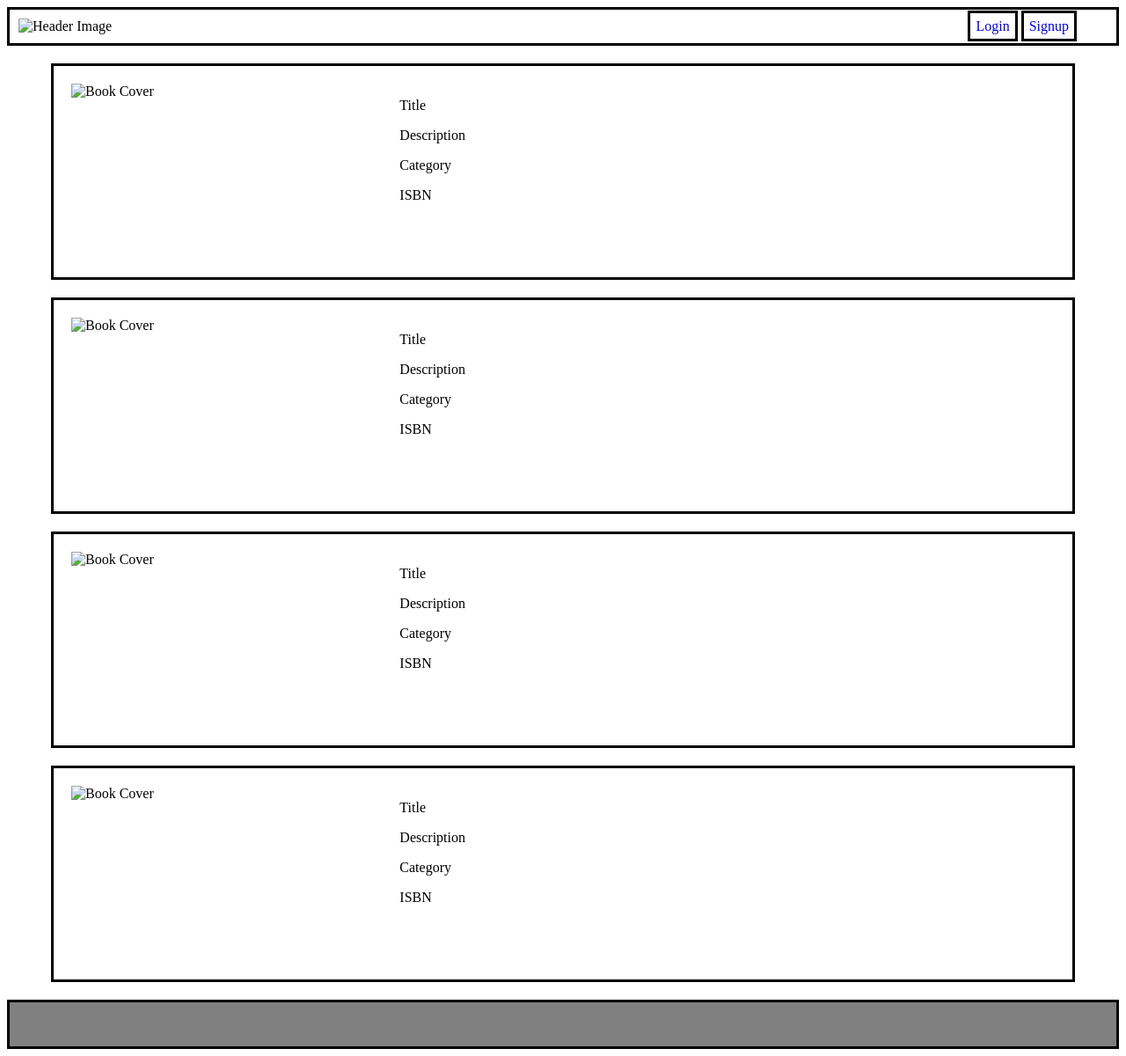
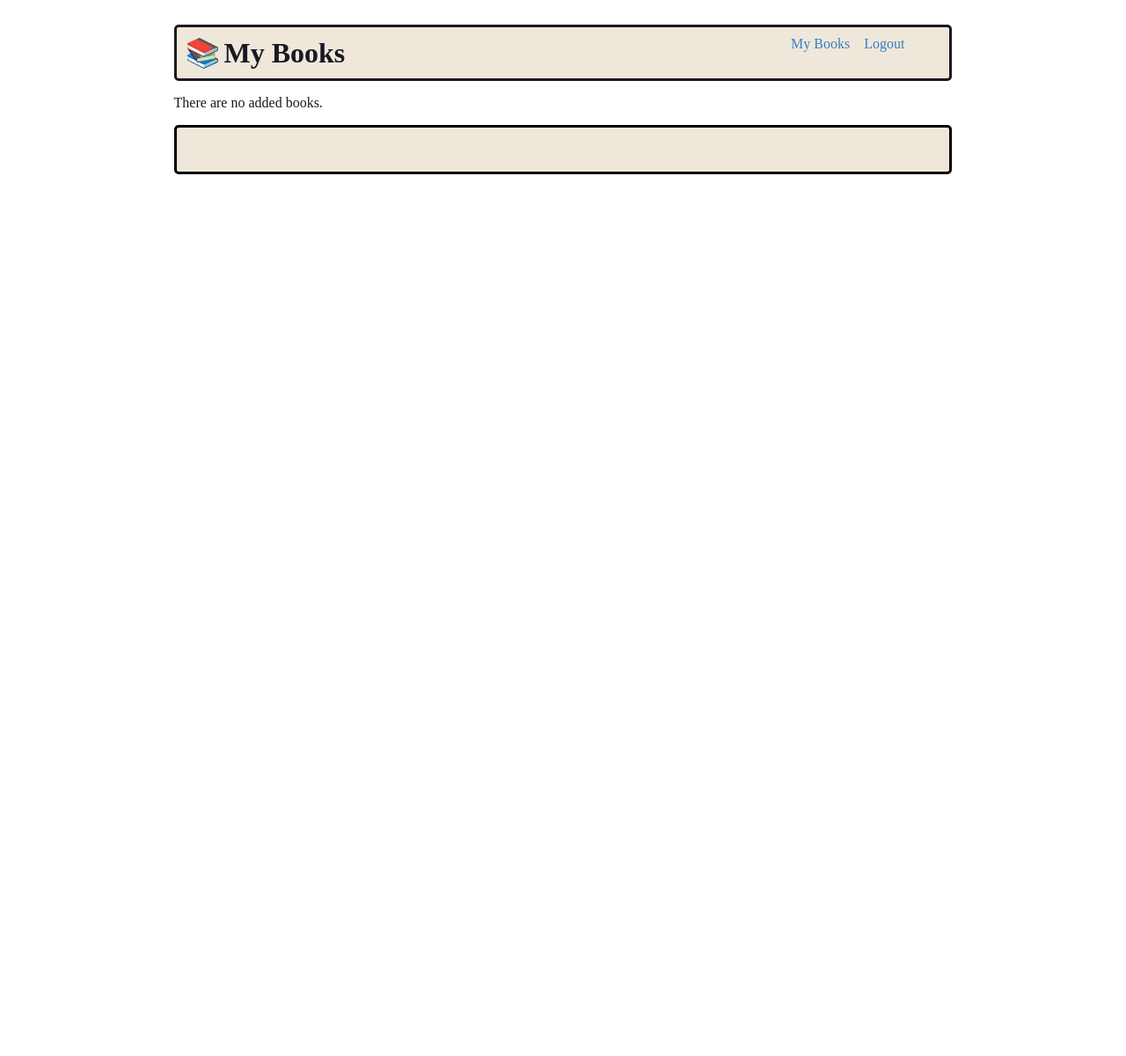
Before and after one commit to TeaDrinker12/wb-book-project, a PHP site: page /favorite.php in a window 1280 px wide. Shown: the whole page at 88% size. After the commit the page ends 198 px from the top, so only its background shows below. Run offline with PHP 8.4, Linux system fonts and the light colour scheme; a user stored in the database is signed in; data that the repository does not hold is empty.

Commit message:
finish project

```diff
--- a/favorite.php
+++ b/favorite.php
@@ -1,45 +1,88 @@
 <?php
-  $PAGETITLE = "Favorite Books";
+  $PAGETITLE = "My Books";
+  require("shared/db_config.php");
   require("shared/header.php");
+
+  if (isset($_POST["add"])) {
+    $bookid = str_replace('"', "", $_POST["add"]);
+    $userid = $_SESSION["userid"];
+    $query = "INSERT INTO userbook (userid, bookid) values ('$userid', '$bookid')";
+    $res = mysqli_query($db,$query);
+    echo "bookid: $bookid";
+    exit();
+  }
 ?>
       <content>
-      <div class="book-info">
-          <img class="book-info-image" src="" alt="Book Cover">
-          <div class="book-info-text">
-            <p class="book-title">Title</p>
-            <p class="description">Description</p>
-            <p class="category">Category</p>
-            <p class="isbn">ISBN</p>
+      <div id="book-container">
+      </div>
+      </content>
+      <script>
+      let favoriteBooks = [
+      <?php
+        $userid = $_SESSION["userid"];
+        $query = "SELECT bookid FROM userbook where userid = '$userid'";
+        $res = mysqli_query($db,$query);
+        while ($row = mysqli_fetch_assoc($res))
+        {
+          $bookid = $row['bookid'];
+          echo "'$bookid', ";
+        }
+      ?>
+      ];
+        let currentPage = 1;
+        let category = 'game';
+        let categories = {
+          "game": "Game Development",
+          "web": "Web Development",
+          "mobile": "Mobile Development",
+          "machine learning": "Machine Learning",
+        };
+        let content = document.getElementById('book-container');
+        if (favoriteBooks.length > 0) {
+          for (let isbn13 of favoriteBooks) {
+          loadBook(isbn13);
+        }
+        } else {
+          content.innerHTML = "<p>There are no added books.</p>"
+        }
+
+        function categoryOf(text) {
+          for (categoryKey of Object.keys(categories)) {
+            let regex = new RegExp(categoryKey, 'i');
+            if (regex.test(text)) {
+              return categoryKey;
+            }
+          }
+        }
+
+        function loadBook(isbn13) {
+        let xhttp = new XMLHttpRequest();
+        xhttp.open('GET', `https://api.itbook.store/1.0/books/${isbn13}`, true);
+        xhttp.send();
+        xhttp.onreadystatechange = function () {
+          if (!(this.readyState == 4 && this.status == 200)) {
+            return;
+          }
+
+          console.log(this.responseText);
+          let book = JSON.parse(xhttp.responseText);
+          let bookCategory = categoryOf(book.title + ' ' + book.subtitle);
+
+          content.innerHTML += `
+            <div class="book-info">
+            <img class="book-info-image" src="${book.image}" alt="Book Cover">
+            <div class="book-info-text">
+            <p class="book-title">${book.title}</p>
+            <p class="description">${book.subtitle}</p>
+            <p class="category">Category: ${categories[bookCategory]}</p>
+            <p class="isbn">ISBN: ${book.isbn13}</p>
           </div>
         </div>
-        <div class="book-info">
-          <img class="book-info-image" src="" alt="Book Cover">
-          <div class="book-info-text">
-            <p class="book-title">Title</p>
-            <p class="description">Description</p>
-            <p class="category">Category</p>
-            <p class="isbn">ISBN</p>
-          </div>
-        </div>
-        <div class="book-info">
-          <img class="book-info-image" src="" alt="Book Cover">
-          <div class="book-info-text">
-            <p class="book-title">Title</p>
-            <p class="description">Description</p>
-            <p class="category">Category</p>
-            <p class="isbn">ISBN</p>
-          </div>
-        </div>
-        <div class="book-info">
-          <img class="book-info-image" src="" alt="Book Cover">
-          <div class="book-info-text">
-            <p class="book-title">Title</p>
-            <p class="description">Description</p>
-            <p class="category">Category</p>
-            <p class="isbn">ISBN</p>
-          </div>
-        </div>
-      </content>
+            `;
+        }
+        currentPage += 1;
+        }
+      </script>
 <?php
   require("shared/footer.php");
 ?>
--- a/shared/header.php
+++ b/shared/header.php
@@ -1,3 +1,6 @@
+<?php
+session_start();
+?>
 <!DOCTYPE html>
 <html lang="en">
   <head>
@@ -7,9 +10,24 @@
   <body>
     <div id="wrapper">
       <header>
-        <img id="header-image" src="" alt="Header Image">
+
+      <a href="/" style="text-decoration: none;"><h1 style="display :inline;">📚</h1></a>
+      <h1 style="display: inline;"><?= $PAGETITLE ?></h1>
+
         <div id="account-links">
+          <?php
+          if(!isset($_SESSION["username"]))
+          {
+          ?>
           <a class="account-link" href="login.php">Login</a>
           <a class="account-link" href="signup.php">Signup</a>
+          <?php
+          } else {
+          ?>
+          <a class="account-link" href="favorite.php">My Books</a>
+          <a class="account-link" href="login.php?logout">Logout</a>
+          <?php
+          }
+          ?>
         </div>
       </header>
--- a/shared/style.css
+++ b/shared/style.css
@@ -1,7 +1,20 @@
+body {
+  color: #191923;
+}
+a {
+  color: #347FC4;
+}
 header {
-    border: solid black;
+    border: solid #191923;
     padding: 10px;
+    background-color: #EFE7DA;
+    border-radius: 5px;
 
+  }
+  #wrapper {
+    padding: 20px;
+    width: 70%;
+    margin: 0 auto;
   }
   #header-image {
     width: 50px;
@@ -12,14 +25,14 @@ header {
     margin-right: 35px;
   }
   .account-link {
-    border: solid black;
     padding: 6px;
     text-decoration: none;
   }
   footer {
     border: solid black;
-    background-color: gray;
+    background-color: #EFE7DA;
     height: 50px;
+    border-radius: 5px;
 
   }
   .book-info {
--- a/signup.php
+++ b/signup.php
@@ -8,6 +8,9 @@
   {
         $user = $_POST['username'];
         $psd = $_POST['password'];
+        $query = "INSERT INTO user (id, username, password) VALUES (NULL, '$user' , '$psd')";
+        $res = mysqli_query($db,$query);
+        header('Location: login.php');
   }
 
 ?>
@@ -38,8 +41,6 @@
 
       <?php
 
-      $query = "INSERT INTO user (id, username, password) VALUES (NULL, '$user' , '$psd')";
-      $res = mysqli_query($db,$query);
 
   require("shared/footer.php");
       ?>
```
Also changed, not shown: index.php (+33 -4 lines), login.php (+36 -23 lines).
